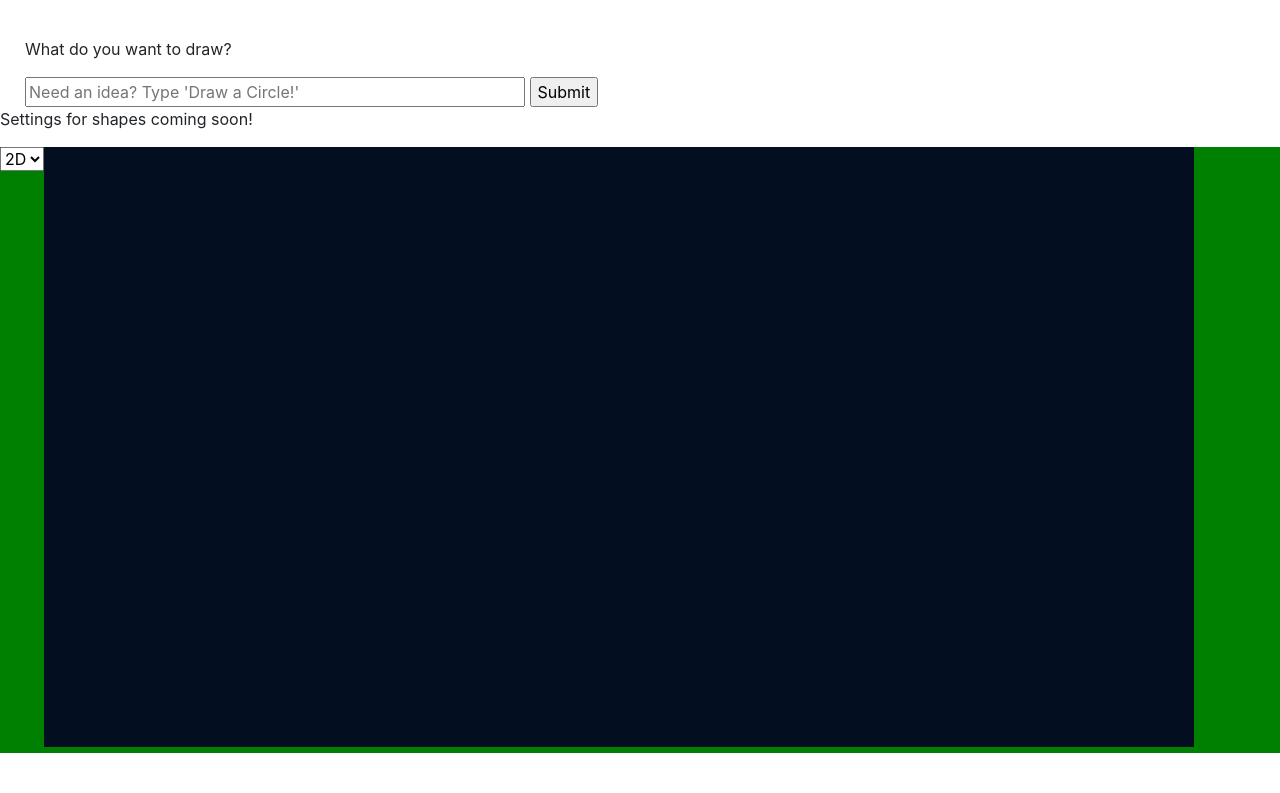
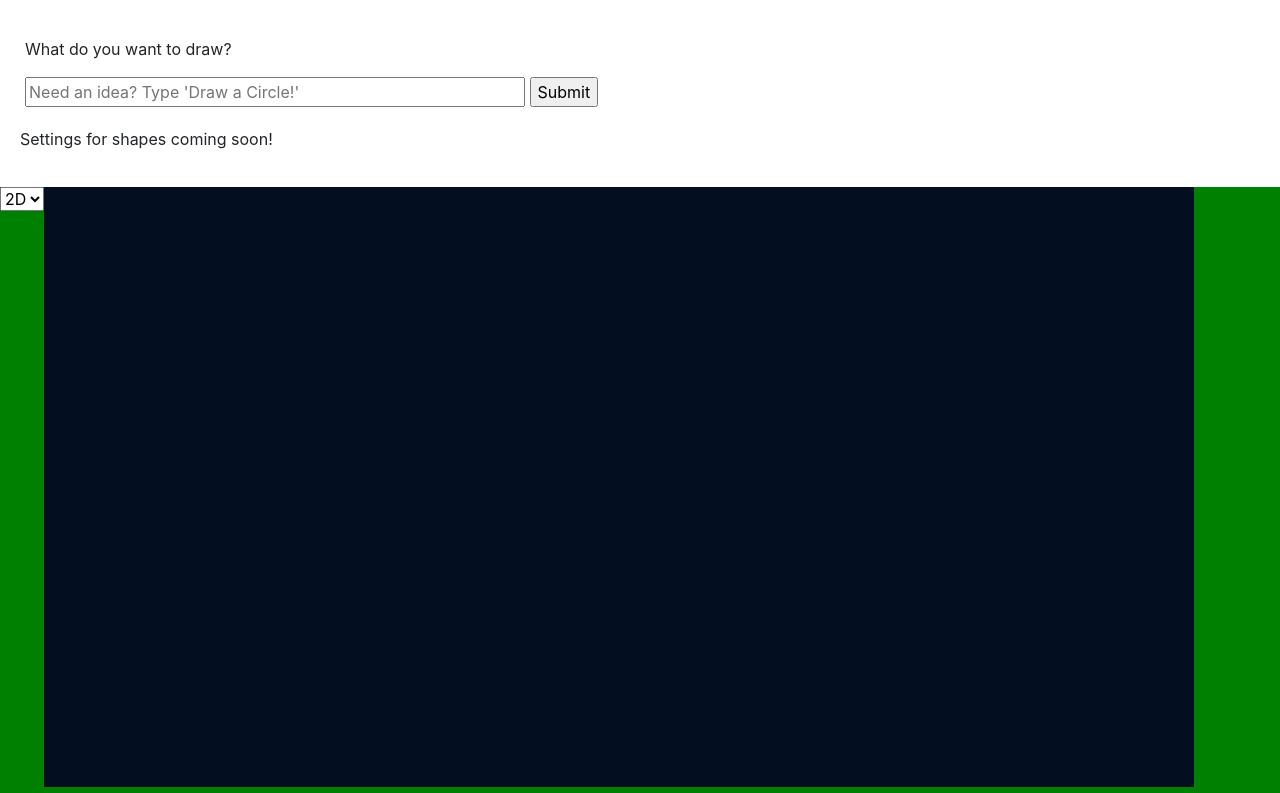
Before and after one commit to Wolfleader101/DrawMe, a website: page docs/index.html in a window 1280 px wide. Shown: the part 83-876 px from the top of the page. Before the commit the page ends 836 px from the top, so only its background shows below. Drawn offline with nearby package versions, Linux system fonts and the light colour scheme.

Commit message:
Update main.css

```diff
--- a/docs/css/main.css
+++ b/docs/css/main.css
@@ -22,3 +22,7 @@ text-align: center;
 .CaSelect {
   float: left;
 }
+
+.CustomSect {
+  padding: 20px;
+}
```
